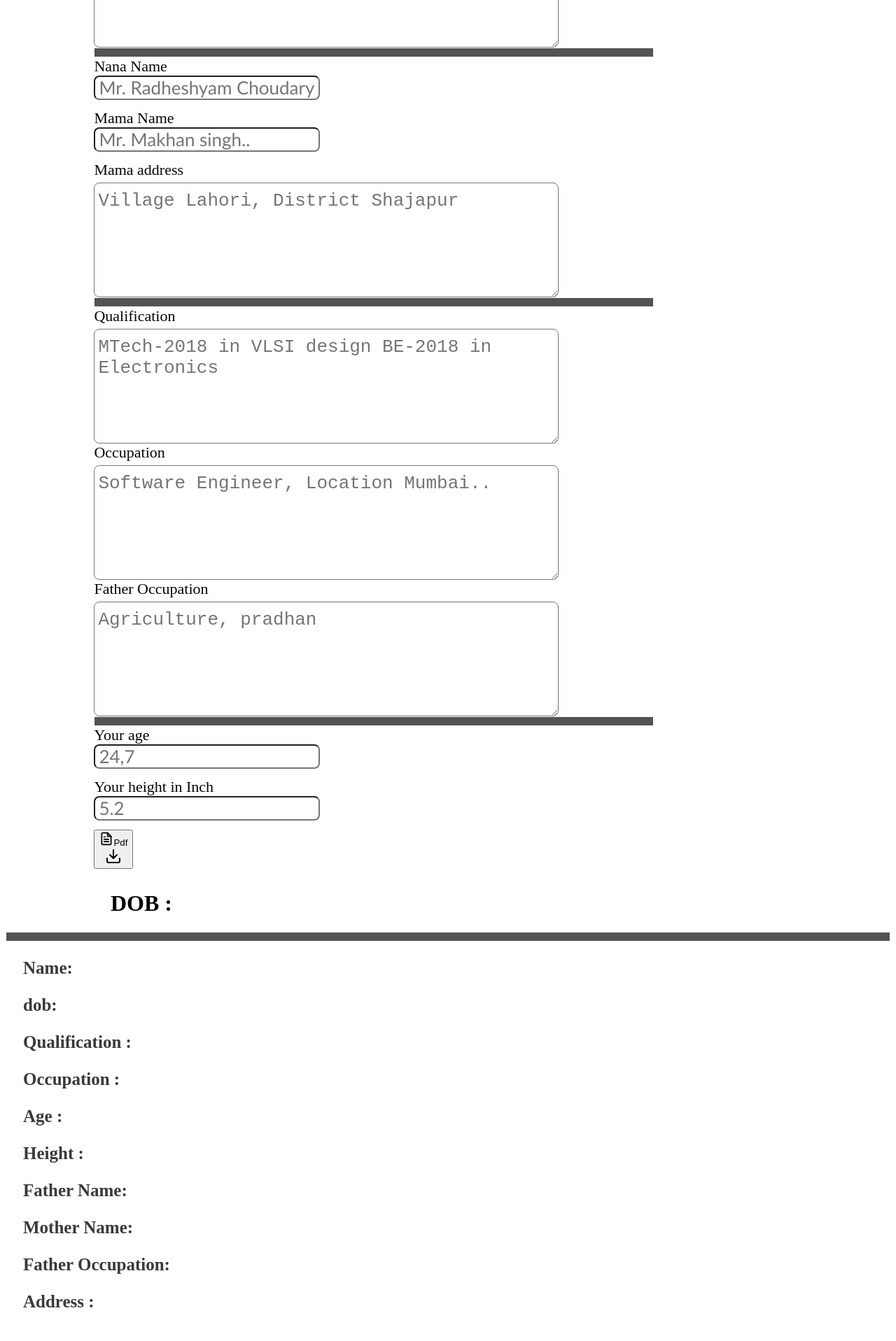
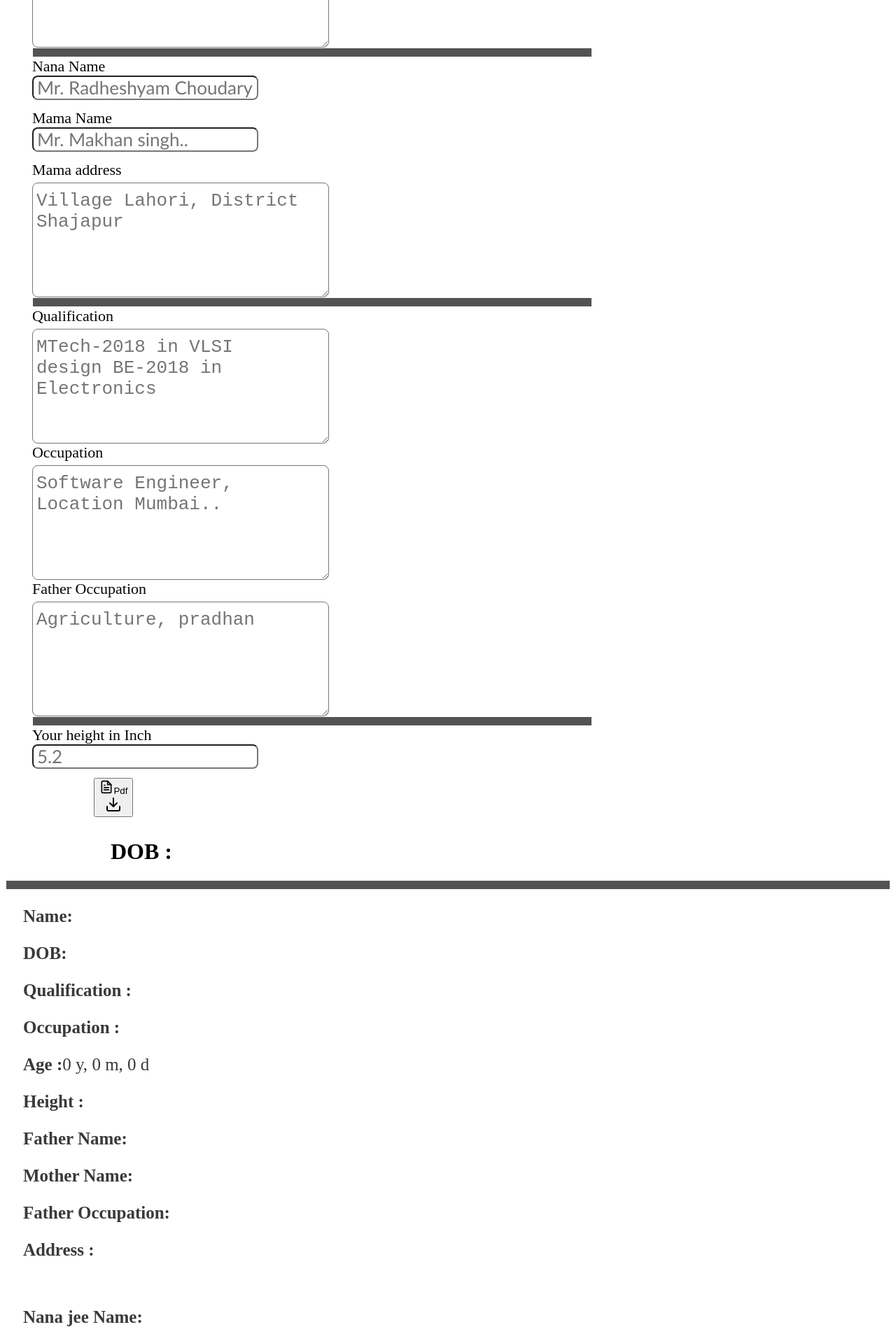
Before and after one commit to ramswarooppatidar/generate_pdf, a React (Create React App) app: page /#/ in a window 1280 px wide. Shown: the part 511-2428 px from the top of the page at 70% size. Built offline with nearby package versions, Linux system fonts and the light colour scheme.

Commit message:
age calcukate

```diff
--- a/src/component/form.js
+++ b/src/component/form.js
@@ -73,7 +73,8 @@ export function Form(){
                 <input id="name" name="name" type="text" placeholder="your name" onChange={handleChange} value={formData.name} />
 
                 <label htmlFor="dob" className="form-label">Date of birth</label>
-                <input id="dob" name="dob" type="datetime-local" placeholder="date of birthday" onChange={handleChange} value={formData.dob} />
+                {/* <input id="dob" name="dob" type="datetime-local" placeholder="date of birthday" onChange={handleChange} value={formData.dob} /> */}
+                <input id="dob" name="dob" type="date" placeholder="date of birthday" onChange={handleChange} value={formData.dob} />
 
                 <label htmlFor="fatherName" className="form-label">Father Name</label>
                 <input id="fatherName" name="fatherName" type="text" placeholder="Mr. Rameshwar Patidar" onChange={handleChange} value={formData.fatherName} />
@@ -82,7 +83,7 @@ export function Form(){
                 <input id="motherName" name="motherName" type="text" placeholder="Mrs. Krishna Patidar" onChange={handleChange} value={formData.motherName} />
 
                 <label htmlFor="address" className="form-label">Your address</label>
-                <textarea id="address" name="address" rows="5" cols="40" placeholder="village Dupada, district Shajapur..." onChange={handleChange} value={formData.address} />
+                <textarea id="address" name="address" rows="5" cols="25" placeholder="village Dupada, district Shajapur..." onChange={handleChange} value={formData.address} />
 
                 <hr />
 
@@ -93,23 +94,23 @@ export function Form(){
                 <input id="mamaName" name="mamaName" type="text" placeholder="Mr. Makhan singh.." onChange={handleChange} value={formData.mamaName} />
 
                 <label htmlFor="mamaAddress" className="form-label">Mama address</label>
-                <textarea id="mamaAddress" name="mamaAddress" rows="5" cols="40" placeholder="Village Lahori, District Shajapur" onChange={handleChange} value={formData.mamaAddress} />
+                <textarea id="mamaAddress" name="mamaAddress" rows="5" cols="25" placeholder="Village Lahori, District Shajapur" onChange={handleChange} value={formData.mamaAddress} />
 
                 <hr />
 
                 <label htmlFor="qualification" className="form-label">Qualification</label>
-                <textarea id="qualification" name="qualification" rows="5" cols="40" placeholder="MTech-2018 in VLSI design&nbsp;BE-2018 in Electronics" onChange={handleChange} value={formData.qualification} />
+                <textarea id="qualification" name="qualification" rows="5" cols="25" placeholder="MTech-2018 in VLSI design&nbsp;BE-2018 in Electronics" onChange={handleChange} value={formData.qualification} />
 
                 <label htmlFor="occupation" className="form-label">Occupation</label>
-                <textarea id="occupation" name="occupation" rows="5" cols="40" placeholder="Software Engineer, Location Mumbai.." onChange={handleChange} value={formData.occupation} />
+                <textarea id="occupation" name="occupation" rows="5" cols="25" placeholder="Software Engineer, Location Mumbai.." onChange={handleChange} value={formData.occupation} />
 
                 <label htmlFor="fatherOccupation" className="form-label">Father Occupation</label>
-                <textarea id="fatherOccupation" name="fatherOccupation" rows="5" cols="40" placeholder="Agriculture, pradhan" onChange={handleChange} value={formData.fatherOccupation} />
+                <textarea id="fatherOccupation" name="fatherOccupation" rows="5" cols="25" placeholder="Agriculture, pradhan" onChange={handleChange} value={formData.fatherOccupation} />
 
                 <hr />
 
-                <label htmlFor="age" className="form-label">Your age</label>
-                <input id="age" name="age" type="text" placeholder="24,7" onChange={handleChange} value={formData.age} />
+                {/* <label htmlFor="age" className="form-label">Your age</label>
+                <input id="age" name="age" type="text" placeholder="24,7" onChange={handleChange} value={formData.age} /> */}
 
                 <label htmlFor="height" className="form-label">Your height in Inch</label>
                 <input id="height" name="height" type="text" placeholder="5.2" onChange={handleChange} value={formData.height} />
--- a/src/component/form.module.css
+++ b/src/component/form.module.css
@@ -9,7 +9,7 @@
 form{
     /* display: flex; */
     justify-content: center;
-    margin-left: 10%;
+    margin-left: 3%;
     max-width: 800px;
 }
 label{
--- a/src/component/pdf.js
+++ b/src/component/pdf.js
@@ -1,9 +1,40 @@
-import { forwardRef } from "react";
+import { forwardRef, useEffect, useState } from "react";
 import { useValue } from "../contextApi";
 import styles from "./pdf.module.css"
 export const PDFForm = forwardRef((props, ref) => {
     const {formData} = useValue();
+    const[ageDetails, setAgeDetails] = useState({age : 0, month : 0, day : 0})
     const formattedDOB = formData.dob ? new Date(formData.dob).toLocaleDateString() : '';
+    useEffect(()=>{
+        if(formData.dob){
+            const formattedDOB = new Date(formData.dob);
+            calculateAge(formattedDOB);
+        }
+    }, [formData.dob])
+    // let age=0;
+    // let month =0;
+    // let day =0;
+    // calculateAge(formattedDOB);
+    function calculateAge(date){
+        let dobDate = new Date(date);
+        //current date
+        let currentDate = new Date();
+        let age = currentDate.getFullYear() - dobDate.getFullYear();
+        let month = currentDate.getMonth() - dobDate.getMonth();
+         let day = currentDate.getDay() - dobDate.getDate();
+
+        if (month < 0 || (month === 0 && day < 0)) {
+            age--;
+            month += 12;
+        }
+        if (day < 0) {
+            month--;
+            day += new Date(currentDate.getFullYear(), currentDate.getMonth(), 0).getDate();
+        }
+
+        setAgeDetails({ age, month, day });
+
+    }
     return(
         <>
         <div ref={ref}>
@@ -13,10 +44,11 @@ export const PDFForm = forwardRef((props, ref) => {
             </div>
             <hr></hr>
             <p><strong>Name:</strong> {formData.name}</p>
-            <p><strong>dob:</strong> {formData.dob}</p>
+            <p><strong>DOB:</strong> {formattedDOB}</p>
             <p><strong>Qualification :</strong> {formData.qualification}</p>
             <p><strong>Occupation :</strong> {formData.occupation}</p>
-            <p><strong>Age :</strong> {formData.age}</p>
+            {/* <p><strong>Age :</strong> {formData.age}</p> */}
+            <p><strong>Age :</strong>{ageDetails.age} y, {ageDetails.month} m, {ageDetails.day} d</p>
             <p><strong>Height :</strong> {formData.height}</p>
             <p><strong>Father Name:</strong> {formData.fatherName}</p>
             <p><strong>Mother Name:</strong> {formData.motherName}</p>
--- a/src/contextApi.js
+++ b/src/contextApi.js
@@ -24,9 +24,18 @@ export function CustomFormContext({children}){
     });
     const handleChange = (e) => {
         const { name, value } = e.target;
+            setFormData({ ...formData, [name]: value });
 
-        setFormData({ ...formData, [name]: value });
     };
+    // const handleChange = (e) => {
+    //     const { name, value } = e.target;
+    //     if(name='dob'){
+    //         setFormData({ ...formData, [name]: value });
+    //         let ageCalculate = new Date() - value;
+    //         setFormData({...formData, age :ageCalculate })
+    //     }
+
+    // };
 
     return(
         <formContext.Provider value={{formData,
```
